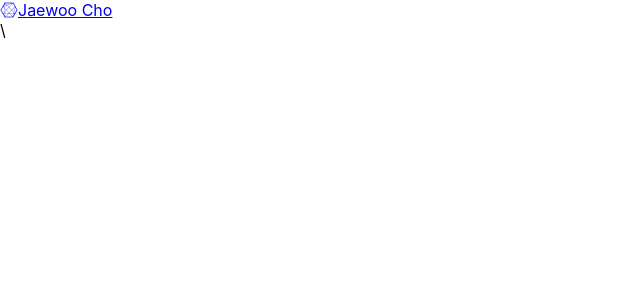
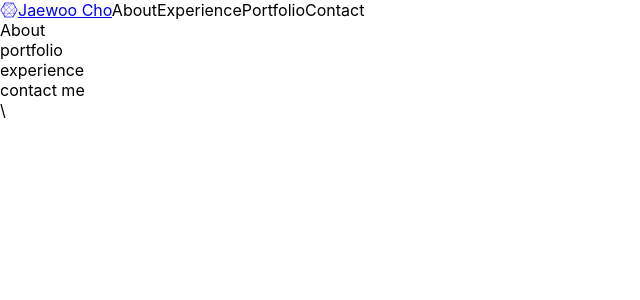
Before and after one commit to mikael1017/my-website, a React (Create React App) app: page / in a window 1280 px wide. Shown: the top 300 px of the page, without its empty margins (0-640 px from the left). Built offline with nearby package versions, Linux system fonts and the light colour scheme.

Commit message:
added navbar

```diff
--- a/package.json
+++ b/package.json
@@ -12,6 +12,7 @@
     "react-dom": "^17.0.1",
     "react-helmet": "^6.1.0",
     "react-scripts": "4.0.1",
+    "react-scroll": "^1.8.1",
     "web-vitals": "^0.2.4"
   },
   "scripts": {
--- a/src/App.js
+++ b/src/App.js
@@ -3,6 +3,11 @@ import './App.css';
 import React from 'react';
 import { Helmet } from 'react-helmet';
 import Header from './components/header';
+import Portfolio from './components/portfolio';
+import About from './components/about';
+import Contact from './components/contact';
+import Experience from './components/experience';
+
 
 const TITLE = "Jaewoo's Website"
 
@@ -10,7 +15,11 @@ class App extends React.PureComponent {
   render () {
     return (
       <>
-        <Header className="App-header" />
+        <Header />
+        <About />
+        <Portfolio />
+        <Experience />
+        <Contact />
       </>
     )
   }
--- a/src/components/Header.js
+++ b/src/components/Header.js
@@ -1,17 +1,22 @@
 import React from "react";
+import {Link} from "react-scroll";
 
 class Header extends React.Component {
 
     render() {
         return (
-            <div>
+            <header>
                 <nav>
                     <a href="home">
                         <i class="fab fa-connectdevelop"></i>
                         <span className='navbar title'>Jaewoo Cho</span>
                     </a>
+                    <span><Link to="about" spy={true} smooth={true}>About</Link></span>
+                    <span><Link to="experience" spy={true} smooth={true}>Experience</Link></span>
+                    <span><Link to="portfolio" spy={true} smooth={true}>Portfolio</Link></span>
+                    <span><Link to="contact" spy={true} smooth={true}>Contact</Link></span>
                 </nav>
-            </div>
+            </header>
         )
     }
 }
--- a/src/components/about.js
+++ b/src/components/about.js
@@ -8,6 +8,12 @@ class About extends React.Component {
     }
 
     render() {
-
+        return(
+            <div id="about">
+                About
+            </div>
+        )
     }
 }
+
+export default About;
--- /dev/null
+++ b/src/components/contact.js
@@ -0,0 +1,19 @@
+import React from "react";
+
+class Contact extends React.Component {
+
+    constructor(props) {
+        super(props);
+
+    }
+
+    render() {
+        return (
+            <div id="contact">
+                contact me
+            </div>
+        )
+    }
+}
+
+export default Contact;
--- /dev/null
+++ b/src/components/experience.js
@@ -0,0 +1,20 @@
+import React from "react";
+
+class Experience extends React.Component {
+
+    constructor(props) {
+        super(props);
+
+
+    }
+
+    render() {
+        return (
+            <div id="experience">
+                experience
+            </div>
+        )
+    }
+}
+
+export default Experience;
--- /dev/null
+++ b/src/components/portfolio.js
@@ -0,0 +1,20 @@
+import React from "react";
+
+class Portfoilio extends React.Component {
+
+    constructor(props) {
+        super(props);
+
+
+    }
+
+    render() {
+        return (
+            <div id="portfoilo">
+                portfolio
+            </div>
+        )
+    }
+}
+
+export default Portfoilio;
```
Also changed, not shown: 2 other files (tests, documents, lock files or other folders).
